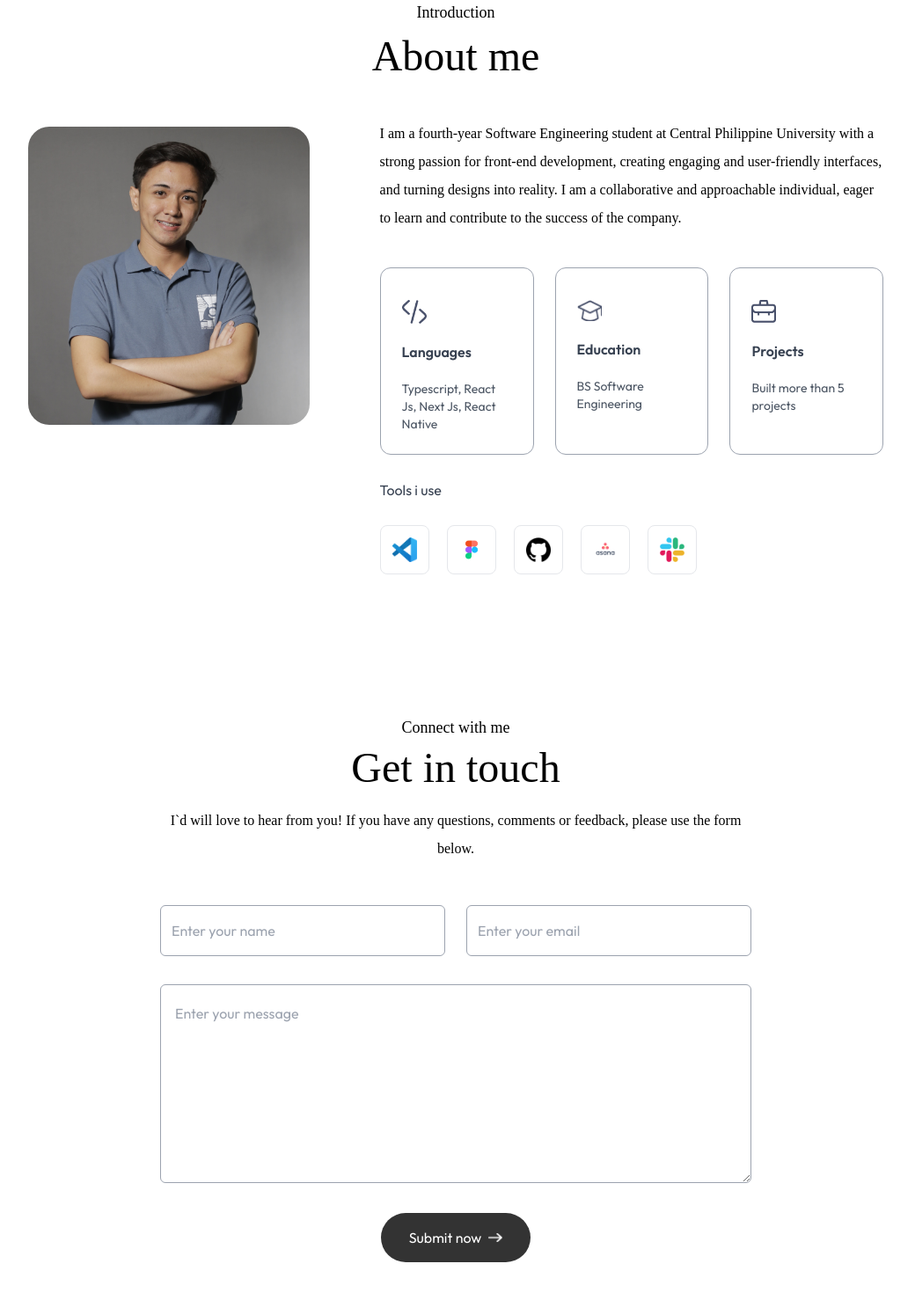
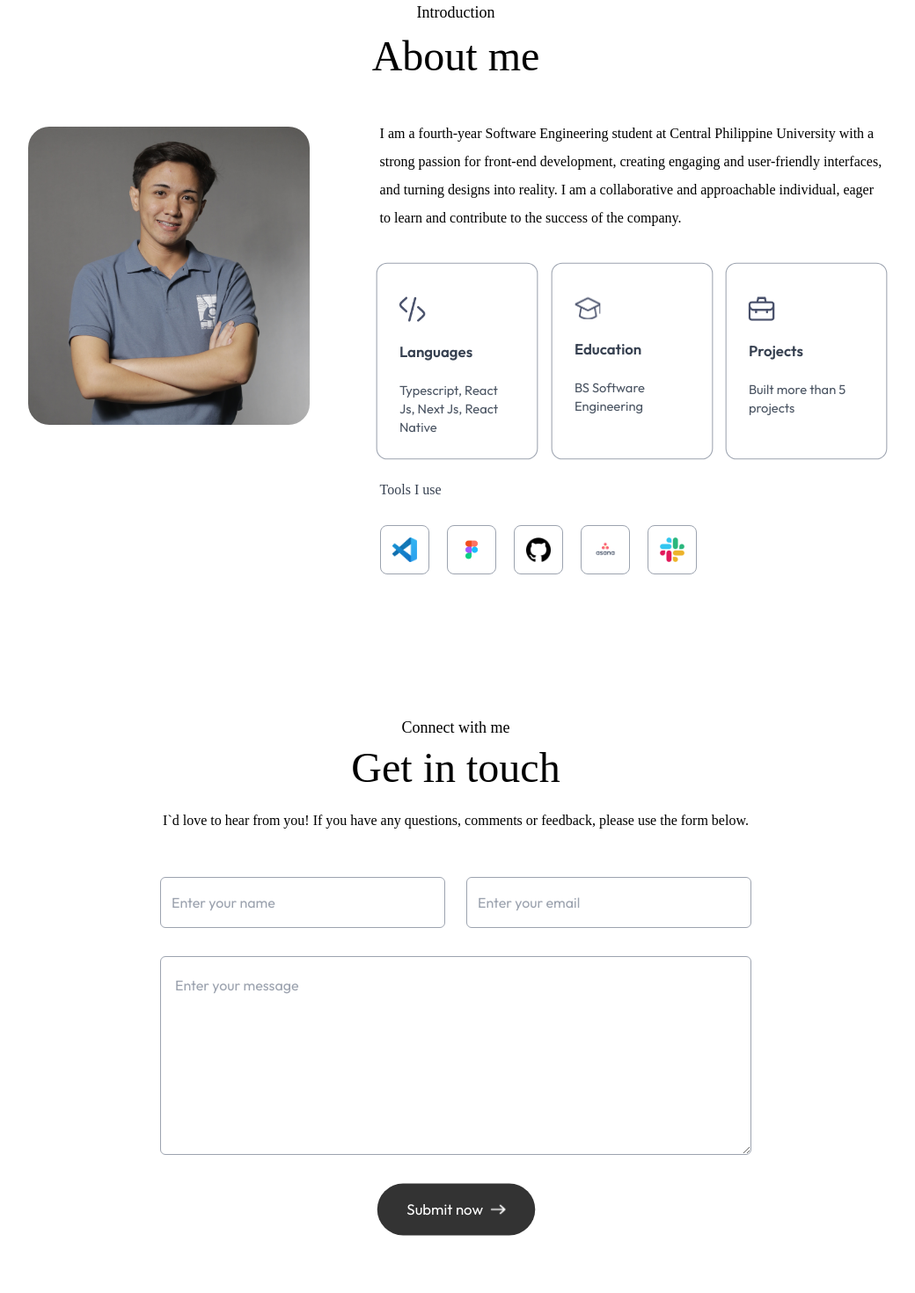
Before and after one commit to SteveBllrt/Portfolio, a Next.js app: page / in a window 1280 px wide. Shown: the part 840-2310 px from the top of the page at 88% size, without its empty margins (122-1162 px from the left). Built offline with nearby package versions, Linux system fonts and the light colour scheme; a web font is replaced by a local one.

Commit message:
feat: added pages

```diff
--- a/src/app/assets/assets.ts
+++ b/src/app/assets/assets.ts
@@ -20,6 +20,13 @@ import slack from "./slack.png";
 import mail from "./mail-icon.png";
 import sunny from "./sunny.png";
 import logo_dark from "./logo-dark.png";
+import menu_dark from "./menu-dark.png";
+import arrow_up_dark from "./arrow-up-dark.png";
+import close_dark from "./close-dark.png";
+import code_icon_dark from "./code-icon-dark.png";
+import edu_icon_dark from "./edu-icon-dark.png";
+import project_icon_dark from "./project-icon-dark.png";
+import mail_icon_dark from "./mail-icon-dark.png";
 
 export const assets = {
   dark_mode,
@@ -44,47 +51,31 @@ export const assets = {
   mail,
   sunny,
   logo_dark,
+  menu_dark,
+  arrow_up_dark,
+  close_dark,
+  code_icon_dark,
+  edu_icon_dark,
+  project_icon_dark,
+  mail_icon_dark,
 };
-
-export const workData = [
-  {
-    title: "Frontend project",
-    description: "Web Design",
-    bgImage: "/work_1.png",
-  },
-  {
-    title: "Frontend project",
-    description: "Web Design",
-    bgImage: "/work_2.png",
-  },
-  {
-    title: "Frontend project",
-    description: "Web Design",
-    bgImage: "/work_3.png",
-  },
-  {
-    title: "Frontend project",
-    description: "Web Design",
-    bgImage: "/work_4.png",
-  },
-];
 
 export const infoList = [
   {
     icon: assets.code_icon,
-    iconDark: assets.code_icon,
+    iconDark: assets.code_icon_dark,
     title: "Languages",
     description: "Typescript, React Js, Next Js, React Native",
   },
   {
     icon: assets.edu_icon,
-    iconDark: assets.edu_icon,
+    iconDark: assets.edu_icon_dark,
     title: "Education",
     description: "BS Software Engineering",
   },
   {
     icon: assets.project_icon,
-    iconDark: assets.project_icon,
+    iconDark: assets.project_icon_dark,
     title: "Projects",
     description: "Built more than 5 projects",
   },
--- a/src/app/components/About.tsx
+++ b/src/app/components/About.tsx
@@ -1,23 +1,60 @@
 import React from "react";
 import Image from "next/image";
 import { assets, infoList, toolsData } from "../assets/assets";
+import { DarkMode } from "../types/darkMode";
+import { motion } from "framer-motion";
 
-const About = () => {
+const About: React.FC<DarkMode> = ({ isDarkMode }) => {
   return (
-    <div id="about" className="w-full px-[12%] py-10 scroll-mt-20">
-      <h4 className="text-center mb-3 text-lg font-Ovo"> Introduction</h4>
-      <h2 className="text-center text-5xl font-Ovo">About me</h2>
+    <motion.div
+      id="about"
+      className="w-full px-[12%] py-10 scroll-mt-20 flex flex-col items-center"
+      initial={{ opacity: 0 }}
+      whileInView={{ opacity: 1 }}
+      transition={{ duration: 0.8 }}
+    >
+      <motion.h4
+        initial={{ opacity: 0, y: -20 }}
+        whileInView={{ opacity: 1, y: 0 }}
+        transition={{ duration: 0.8, delay: 0.3 }}
+        className="text-center mb-3 text-lg font-Ovo"
+      >
+        Introduction
+      </motion.h4>
+      <motion.h2
+        initial={{ opacity: 0, y: -20 }}
+        whileInView={{ opacity: 1, y: 0 }}
+        transition={{ duration: 0.8, delay: 0.5 }}
+        className="text-center text-5xl font-Ovo"
+      >
+        About me
+      </motion.h2>
 
-      <div className="flex w-full flex-col lg:flex-row gap-20 mb-20 mt-12">
-        <div className="w-64 sm:w-80 rounded-3xl max-w-none mt-2 mx-auto">
+      <motion.div
+        initial={{ opacity: 0 }}
+        whileInView={{ opacity: 1 }}
+        transition={{ duration: 0.8 }}
+        className="flex w-full flex-col lg:flex-row lg:justify-center gap-20 mb-20 mt-12"
+      >
+        <motion.div
+          initial={{ opacity: 0, scale: 0.9 }}
+          whileInView={{ opacity: 1, scale: 1 }}
+          transition={{ duration: 0.6 }}
+          className="w-64 sm:w-80 rounded-3xl mt-2 mx-auto lg:mx-0"
+        >
           <Image
             src={assets.profile}
             alt="profile"
             className="w-full rounded-3xl"
           />
-        </div>
-        <div className="flex-1">
-          <p className="font-Ovo mb-10 max-w-2xl">
+        </motion.div>
+        <motion.div
+          initial={{ opacity: 0 }}
+          whileInView={{ opacity: 1 }}
+          transition={{ duration: 0.6, delay: 0.8 }}
+          className="flex-1 max-w-3xl lg:text-left text-center"
+        >
+          <p className="font-Ovo mb-10">
             I am a fourth-year Software Engineering student at Central
             Philippine University with a strong passion for front-end
             development, creating engaging and user-friendly interfaces, and
@@ -26,34 +63,61 @@ const About = () => {
             company.
           </p>
 
-          <ul className="grid grid-cols-1 sm:grid-cols-3 gap-6 max-w-2xl">
-            {infoList.map(({ icon, title, description }, index) => (
-              <li
+          <motion.ul
+            initial={{ opacity: 0 }}
+            whileInView={{ opacity: 1 }}
+            transition={{ duration: 0.8, delay: 1 }}
+            className="grid grid-cols-1 sm:grid-cols-3 gap-6"
+          >
+            {infoList.map(({ icon, iconDark, title, description }, index) => (
+              <motion.li
+                whileInView={{ scale: 1.05 }}
                 key={index}
-                className="border-[0.5px] border-gray-400 rounded-xl p-6 cursor-pointer hover:bg-lightHover hover:-translate-y-1 duration-500 hover:shadow-black"
+                className="border-[0.5px] border-gray-400 rounded-xl p-6 cursor-pointer hover:bg-lightHover hover:-translate-y-1 duration-500 hover:shadow-black dark:border-white dark:shadow-white dark:hover:bg-darkHover/50"
               >
-                <Image src={icon} alt={title} className="w-7 mt-3" />
-                <h3 className="my-4 font-semibold text-gray-700">{title}</h3>
-                <p className="text-gray-600 text-sm">{description}</p>
-              </li>
+                <Image
+                  src={isDarkMode ? iconDark : icon}
+                  alt={title}
+                  className="w-7 mt-3"
+                />
+                <h3 className="my-4 font-semibold text-gray-700 dark:text-white">
+                  {title}
+                </h3>
+                <p className="text-gray-600 text-sm dark:text-white/70">
+                  {description}
+                </p>
+              </motion.li>
             ))}
-          </ul>
+          </motion.ul>
 
-          <h4 className="my-6 text-gray-700 front-Ovo"> Tools i use </h4>
+          <motion.h4
+            initial={{ y: 20, opacity: 0 }}
+            whileInView={{ y: 0, opacity: 1 }}
+            transition={{ duration: 0.5, delay: 1.3 }}
+            className="my-6 text-gray-700 font-Ovo dark:text-white/80"
+          >
+            Tools I use
+          </motion.h4>
 
-          <ul className="flex items-center gap-3 sm:gap-5">
+          <motion.ul
+            initial={{ opacity: 0 }}
+            whileInView={{ opacity: 1 }}
+            transition={{ duration: 0.6, delay: 1.5 }}
+            className="flex items-center justify-center md:justify-normal gap-3 sm:gap-5"
+          >
             {toolsData.map((tool, index) => (
-              <li
+              <motion.li
+                whileInView={{ opacity: 1.1 }}
                 key={index}
-                className="flex items-center justify-center w-12 sm:w-14 aspect-square border border-gray400 rounded-lg cursor-pointer hover:-translate-y-1 duration-500"
+                className="flex items-center justify-center w-12 sm:w-14 aspect-square border border-gray-400 rounded-lg cursor-pointer hover:-translate-y-1 duration-500"
               >
                 <Image src={tool} alt="Tool" className="w-5 sm:w-7" />
-              </li>
+              </motion.li>
             ))}
-          </ul>
-        </div>
-      </div>
-    </div>
+          </motion.ul>
+        </motion.div>
+      </motion.div>
+    </motion.div>
   );
 };
 
--- a/src/app/components/Contact.tsx
+++ b/src/app/components/Contact.tsx
@@ -1,6 +1,7 @@
 import React, { FormEvent, useState } from "react";
 import { assets } from "../assets/assets";
 import Image from "next/image";
+import { motion } from "motion/react";
 
 const Contact = () => {
   const [result, setResult] = useState("");
@@ -30,48 +31,91 @@ const Contact = () => {
   };
 
   return (
-    <div id="contact" className="w-full px-[12%] py-10 scroll-mt-20">
-      <h4 className="text-center mb-2 text-lg font-Ovo"> Connect with me</h4>
-      <h2 className="text-center text-5xl font-Ovo"> Get in touch </h2>
-      <p className="text-center max-w-2xl mx-auto mt-5 mb-12 font-Ovo">
-        I&#96;d will love to hear from you! If you have any questions, comments
+    <motion.div
+      initial={{ opacity: 0 }}
+      whileInView={{ opacity: 1 }}
+      transition={{ duration: 1 }}
+      id="contact"
+      className="w-full px-[12%] py-10 scroll-mt-20"
+    >
+      <motion.h4
+        initial={{ y: -20, opacity: 0 }}
+        whileInView={{ y: 0, opacity: 1 }}
+        transition={{ delay: 0.3, duration: 0.5 }}
+        className="text-center mb-2 text-lg font-Ovo"
+      >
+        Connect with me
+      </motion.h4>
+      <motion.h2
+        initial={{ y: -20, opacity: 0 }}
+        whileInView={{ y: 0, opacity: 1 }}
+        transition={{ delay: 0.5, duration: 0.5 }}
+        className="text-center text-5xl font-Ovo"
+      >
+        Get in touch
+      </motion.h2>
+      <motion.p
+        initial={{ opacity: 0 }}
+        whileInView={{ opacity: 1 }}
+        transition={{ delay: 0.7, duration: 0.5 }}
+        className="text-center max-w-2xl mx-auto mt-5 mb-12 font-Ovo"
+      >
+        I&#96;d love to hear from you! If you have any questions, comments
         or feedback, please use the form below.
-      </p>
+      </motion.p>
 
-      <form className="max-w-2xl mx-auto" onSubmit={onSubmit}>
+      <motion.form
+        initial={{ opacity: 0 }}
+        whileInView={{ opacity: 1 }}
+        transition={{ delay: 0.9, duration: 0.5 }}
+        className="max-w-2xl mx-auto"
+        onSubmit={onSubmit}
+      >
         <div className="grid grid-cols-auto md:grid-cols-2 gap-6 mt-10 mb-8">
-          <input
+          <motion.input
+            initial={{ x: -50, opacity: 0 }}
+            whileInView={{ x: 0, opacity: 1 }}
+            transition={{ delay: 1.1, duration: 0.6 }}
             type="text"
             placeholder="Enter your name"
             name="name"
             required
-            className="flex-1 p-3 outline-none border-[0.5px] border-gray-400 rounded-md bg-white"
+            className="flex-1 p-3 outline-none border-[0.5px] border-gray-400 rounded-md bg-white dark:bg-darkHover/30 dark:border-white/90"
           />
-          <input
+          <motion.input
+            initial={{ x: 50, opacity: 0 }}
+            whileInView={{ x: 0, opacity: 1 }}
+            transition={{ delay: 1.2, duration: 0.6 }}
             type="email"
             placeholder="Enter your email"
             name="email"
             required
-            className="flex-1 p-3 outline-none border-[0.5px] border-gray-400 rounded-md bg-white"
+            className="flex-1 p-3 outline-none border-[0.5px] border-gray-400 rounded-md bg-white  dark:bg-darkHover/30 dark:border-white/90"
           />
         </div>
 
-        <textarea
+        <motion.textarea
+          initial={{ y: 100, opacity: 0 }}
+          whileInView={{ y: 0, opacity: 1 }}
+          transition={{ delay: 1.3, duration: 0.6 }}
           rows={6}
           placeholder="Enter your message"
           name="message"
           required
-          className="w-full p-4 outline-none border-[0.5px] border-gray-400 rounded-md bg-white mb-6"
-        ></textarea>
-        <button
+          className="w-full p-4 outline-none border-[0.5px] border-gray-400 rounded-md bg-white mb-6  dark:bg-darkHover/30 dark:border-white/90"
+        ></motion.textarea>
+
+        <motion.button
+          whileInView={{ scale: 1.05 }}
+          transition={{ duration: 0.3 }}
           type="submit"
-          className="py-3 px-8 w-max flex items-center justify-between gap-2 bg-black/80 text-white rounded-full mx-auto hover:bg-black duration-500"
+          className="py-3 px-8 w-max flex items-center justify-between gap-2 bg-black/80 text-white rounded-full mx-auto hover:bg-black duration-500 dark:bg-transparent dark:border-[0.5px] dark:hover:bg-darkHover"
         >
           Submit now
           <Image src={assets.right_arrow_up} alt="" className="w-4" />
-        </button>
-      </form>
-    </div>
+        </motion.button>
+      </motion.form>
+    </motion.div>
   );
 };
 
--- a/src/app/page.tsx
+++ b/src/app/page.tsx
@@ -36,9 +36,9 @@ export default function Home() {
     <>
       <Navbar isDarkMode={isDarkMode} setIsDarkMode={setIsDarkMode} />
       <Header />
-      <About />
+      <About isDarkMode={isDarkMode} />
       <Contact />
-      <Footer />
+      <Footer isDarkMode={isDarkMode} />
     </>
   );
 }
--- /dev/null
+++ b/src/app/types/darkMode.ts
@@ -0,0 +1,3 @@
+export interface DarkMode {
+  isDarkMode: boolean;
+}
--- a/tailwind.config.ts
+++ b/tailwind.config.ts
@@ -10,8 +10,8 @@ export default {
     extend: {
       colors: {
         lightHover: "#BEFBFF",
-        darkHover: "#2a004a",
-        darkTheme: "#11001f",
+        darkHover: "#3a3b3c",
+        darkTheme: "#242526",
       },
       fontFamily: {
         Outfit: ["Outfit", "sans-serif"],
```
Also changed, not shown: src/app/components/Footer.tsx (+12 -3 lines), src/app/components/Header.tsx (+46 -17 lines), src/app/components/Navbar.tsx (+9 -5 lines).
